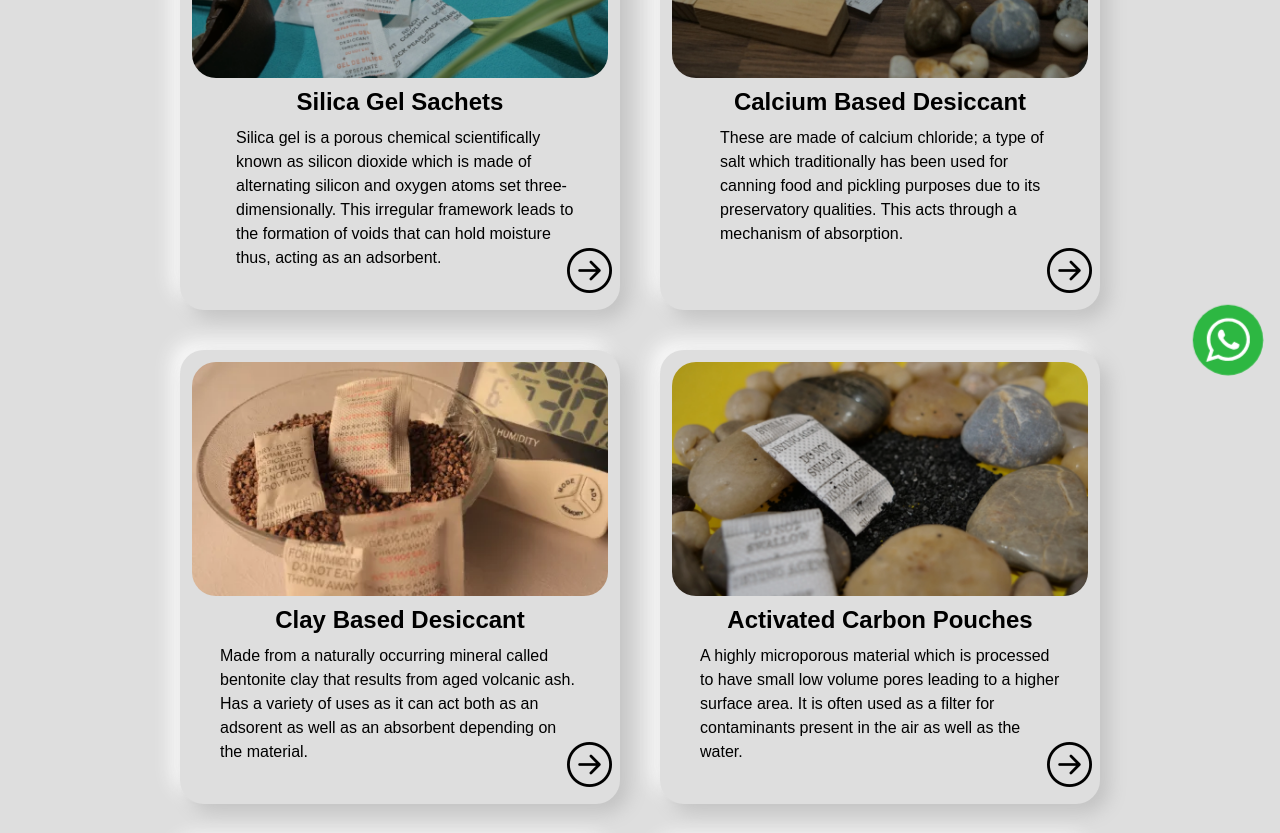
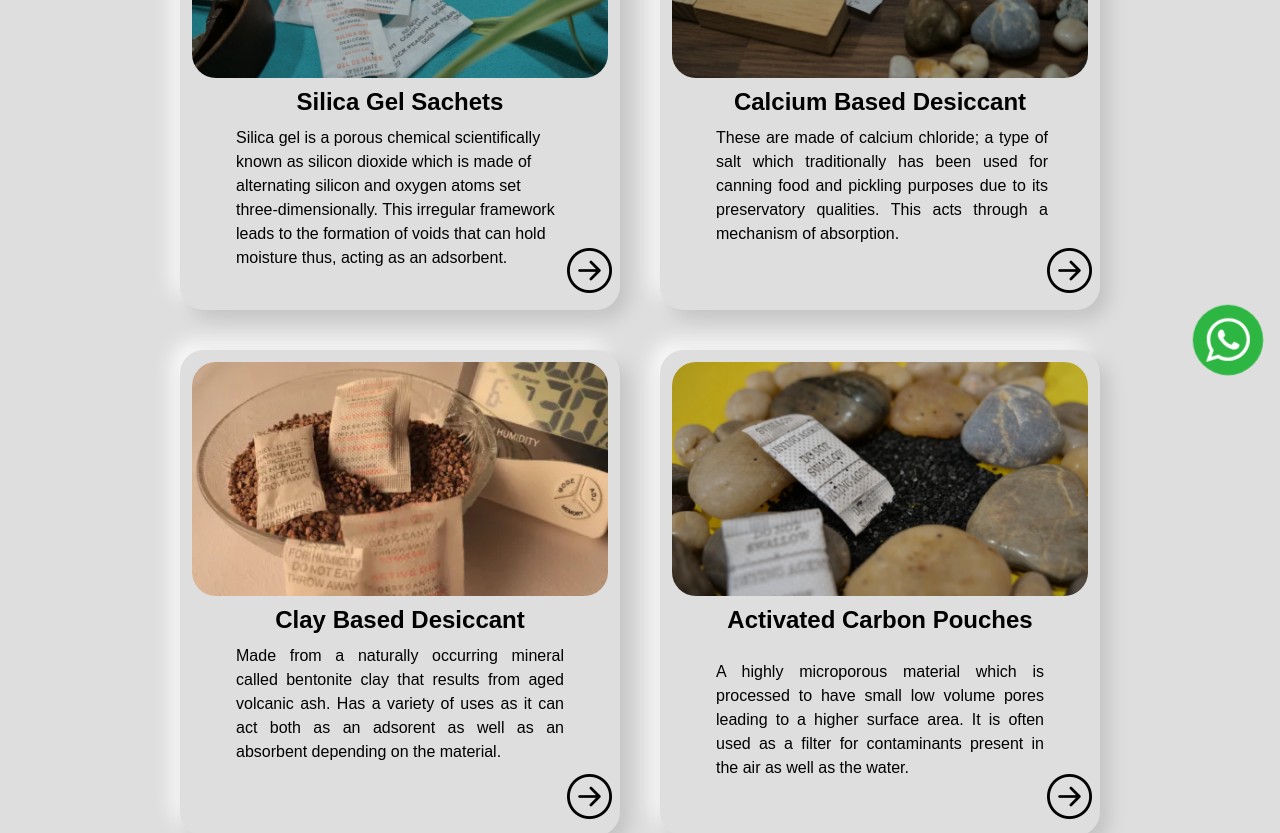
Before and after one commit to UltigendLemate/desiccants, a Vue app: page /products in a window 1280 px wide. Shown: the part 400-1233 px from the top of the page. Built offline with nearby package versions, Linux system fonts and the light colour scheme.

Commit message:
hoja sim sim

```diff
--- a/src/views/Products.vue
+++ b/src/views/Products.vue
@@ -69,10 +69,10 @@
 
 </div>
 <div class="relative grid justify-center items-center">
-<div  :class="[silica ? 'opacity-0 -right-10 ':'opacity-100 delay-300 right-0 ']" class="duration-700 pl-4 relative "><p>Silica gel is a porous chemical scientifically known as silicon dioxide which is made of alternating silicon and oxygen atoms set three-dimensionally. This irregular framework leads to the formation of voids that can hold moisture thus, acting as an adsorbent.</p>
+<div  :class="[silica ? 'opacity-0 -right-10 ':'opacity-100 delay-300 right-0 ']" class="duration-700 px-4 text-justify sm:text-left relative "><p>Silica gel is a porous chemical scientifically known as silicon dioxide which is made of alternating silicon and oxygen atoms set three-dimensionally. This irregular framework leads to the formation of voids that can hold moisture thus, acting as an adsorbent.</p>
 </div>
 <div :class="[silica ? 'opacity-100 delay-300 left-[calc(50%-171px)] thin ':'opacity-0  left-[calc(50%-211px)]']" class=" w-fit absolute duration-700">
-<ul class="list-disc pl-6 pr-4">
+<ul class="list-disc pl-6 pr-7">
 <li  class="my-2">Non-toxic and non hazardous</li>
 <li class="my-2">Inert and pH neutral</li>
 <li class="my-2">High absorption capacity at high RH levels</li>
@@ -114,10 +114,10 @@
 
 </div>
 <div class="relative grid justify-center items-center">
-<div  :class="[calcium ? 'opacity-0 -right-10 ':'opacity-100 delay-300 -right-5 ']" class="duration-700 pr-7 xl:pr-3  relative "><p>These are made of calcium chloride; a type of salt which traditionally has been used for canning food and pickling purposes due to its preservatory qualities. This acts through a mechanism of absorption.</p>
+<div  :class="[calcium ? 'opacity-0 -right-10 ':'opacity-100 delay-300 right-0 ']" class="duration-700 px-4  xl:pr-3 text-justify relative "><p>These are made of calcium chloride; a type of salt which traditionally has been used for canning food and pickling purposes due to its preservatory qualities. This acts through a mechanism of absorption.</p>
 </div>
 <div :class="[calcium ? 'opacity-100 delay-300 left-[calc(50%-171px)] sm:left-[calc(50%-191px)] thinner ':'opacity-0  left-[calc(50%-211px)]']" class=" w-fit absolute duration-700">
-<ul class="list-disc pl-6 pr-4">
+<ul class="list-disc pl-6 pr-4 mr-3">
 <li  class="my-2">Naturally occurring and environment friendly</li>
 <li class="my-2">High absorption capacity</li>
 <li class="my-2">Widespread usage in sea cargos</li>
@@ -159,8 +159,8 @@
 
 
 </div>
-<div class="relative grid justify-center py-3 lg:py-0   items-center">
-<div  :class="[clay ? 'opacity-0 -right-10 ':'opacity-100 delay-300 right-0 ']" class="duration-700  relative "><p>Made from a naturally occurring mineral called bentonite clay that results from aged volcanic ash. Has a variety of uses as it can act both as an adsorent as well as an absorbent depending on the material.</p>
+<div class="relative grid justify-center pb-3 lg:py-0   items-center">
+<div  :class="[clay ? 'opacity-0 -right-10 ':'opacity-100 delay-300 right-0 ']" class="duration-700 text-justify px-4 relative "><p>Made from a naturally occurring mineral called bentonite clay that results from aged volcanic ash. Has a variety of uses as it can act both as an adsorent as well as an absorbent depending on the material.</p>
 </div>
 <div :class="[clay ? 'opacity-100 delay-300 left-[calc(50%-141px)]  thin ':'opacity-0  left-[calc(50%-211px)]']" class=" w-fit -top-2 absolute duration-700">
 <ul class="list-disc pl-6 pr-4">
@@ -208,10 +208,10 @@
 
 </div>
 <div class="relative grid justify-center items-center duration-700" :class="[act ? 'py-8 md:py-6 2xl:py-0 ':'']">
-<div  :class="[act ? 'opacity-0 -right-10 ':'opacity-100 delay-300 right-0 ']" class="duration-700  relative "><p>A highly microporous material which is processed to have small low volume pores leading to a higher surface area. It is often used as a filter for contaminants present in the air as well as the water.</p>
+<div  :class="[act ? 'opacity-0 -right-10 ':'opacity-100 delay-300 right-0 ']" class="duration-700 p-4 text-justify  relative "><p>A highly microporous material which is processed to have small low volume pores leading to a higher surface area. It is often used as a filter for contaminants present in the air as well as the water.</p>
 </div>
 <div :class="[act ? 'opacity-100 delay-300 left-0   thin ':'opacity-0  left-[calc(50%-281px)]']" class="  w-fit  absolute duration-700">
-<ul class="list-disc pl-6  sm:pl-[20%] md:pl-12 lg:pl-16 pr-4">
+<ul class="list-disc pl-5  sm:pl-[20%] md:pl-12 lg:pl-16 pr-4">
 <li  class="">Acts as an economical adsorbent for many industries</li>
 <li class="">Can be produced from renewable resources</li>
 <li class="">Absorbs inherent product smell such as that in plastic</li>
--- a/src/views/rnd.vue
+++ b/src/views/rnd.vue
@@ -36,12 +36,12 @@
 </div>
 <div class="grid mx-5 justify-center lg:mx-auto">
 
-<div class="productCard max-w-[1000px] text-justify py-5 lg:text-lg px-3">
+<div class="productCard lg:w-[1000px] text-justify py-5 lg:text-lg px-3">
 <div class="flex flex-col lg:flex-row py-3  items-center justify-center   w-full ">
-<div class="lg:w-1/2 w-full lg:ml-4">
+<div class="lg:w-[500px] w-full lg:ml-4">
 <img src="../assets/graphs/graph1.svg" class="rounded-3xl w-full" alt="">
 </div>
-<div class="lg:w-1/2">
+<div class="lg:w-[500px]">
 
 <div class="relative   px-3   md:px-6">
 
```
